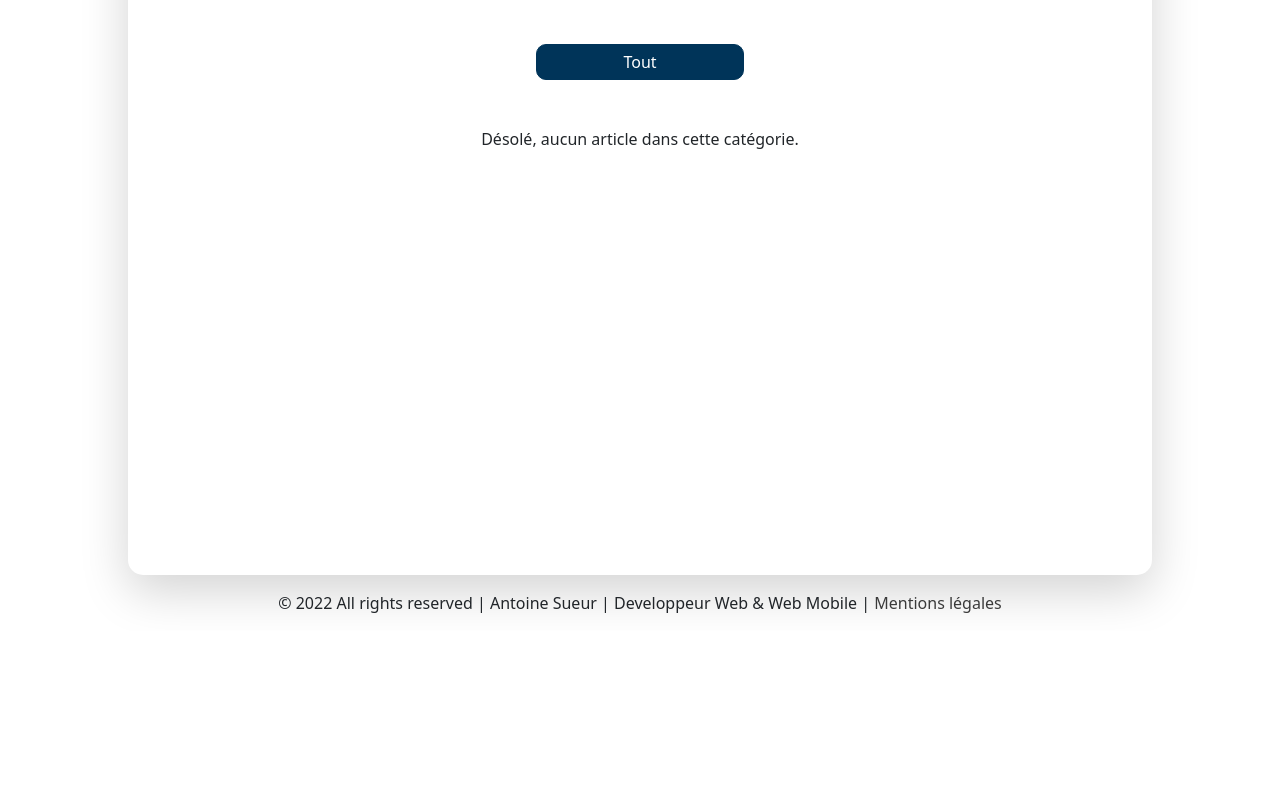
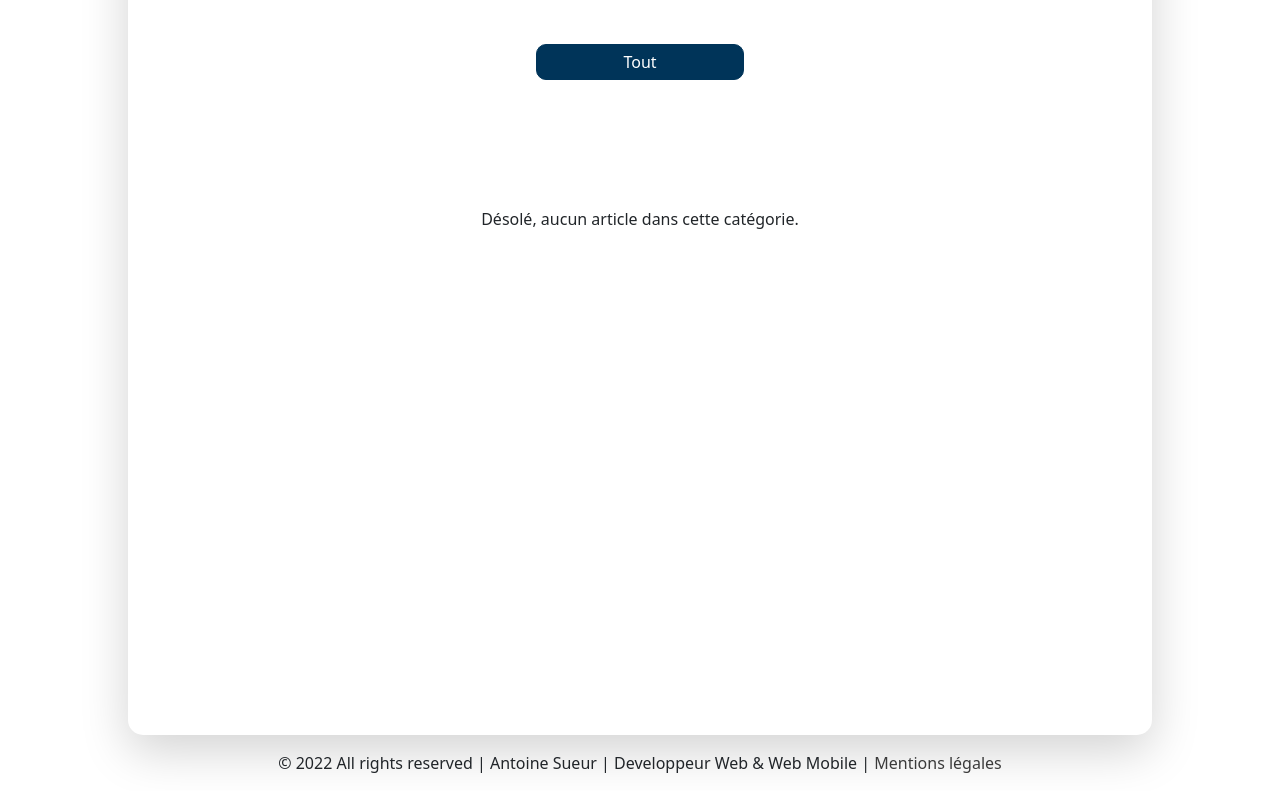
Before and after one commit to AntoineSueurPro/Blog_MVC, a PHP site: page / in a window 1280 px wide. Shown: the part 712-1503 px from the top of the page. Before the commit the page ends 1325 px from the top, so only its background shows below. Run offline with PHP 8.4, Linux system fonts and the light colour scheme; data that the repository does not hold is empty; classes that the project's autoload settings leave out are loaded by file name; some libraries are stand-ins or nearby versions.

Commit message:
Améliorations sur le design

```diff
--- a/controller/DashboardController.php
+++ b/controller/DashboardController.php
@@ -164,7 +164,7 @@ class DashboardController
             elseif (isset($_GET['action']) && $_GET['action'] === 'deleteMembre' && isset($_GET['membreId'])) {
                 if (is_numeric($_GET['membreId'])) {
                     $membre = $this->membresManager->selectOne($_GET['membreId']);
-                    if($membre['role'] != "0") {
+                    if($membre['role'] === '1') {
                         $_SESSION['info']['membre'] = 'Les administrateurs ne peuvent être supprimés.';
                         header('Location: index.php?route=dashboard&onglet=membres');
                     }
@@ -177,7 +177,7 @@ class DashboardController
                     $_SESSION['info']['membre'] = 'Membre supprimé !';
                     header('Location: index.php?route=dashboard&onglet=membres');
                 } else {
-                    header('Location: index.php?route=dashboard&onglet=article');
+                    header('Location: index.php?route=dashboard&onglet=membres');
                 }
             }
 
--- a/models/ArticlesManager.php
+++ b/models/ArticlesManager.php
@@ -28,7 +28,7 @@
      }
 
      public function selectAll() {
-         $query = Model::getBdd()->query('SELECT articles.id_article as id_article, articles.image_article as image, articles.titre as titre, articles.contenu as contenu, membres.pseudo as auteur, categories.nom_categorie as categorie, articles.created_at as created_at FROM articles LEFT JOIN categories ON articles.categorie = categories.id_categorie INNER JOIN membres ON articles.id_auteur = membres.id_membre');
+         $query = Model::getBdd()->query('SELECT articles.id_article as id_article, articles.image_article as image, articles.titre as titre, articles.contenu as contenu, membres.pseudo as auteur, categories.nom_categorie as categorie, articles.created_at as created_at FROM articles LEFT JOIN categories ON articles.categorie = categories.id_categorie INNER JOIN membres ON articles.id_auteur = membres.id_membre ORDER BY articles.id_article DESC');
          $result = $query->fetchAll(PDO::FETCH_ASSOC);
 
          return $result;
--- a/public/css/styles.css
+++ b/public/css/styles.css
@@ -170,9 +170,15 @@ p {
 /*==============================================================
 |              CLASSE UTILITAIRES                              |
 ==============================================================*/
-
+.height40 {
+    height: 40%;
+}
 .dashboard {
     min-height: 100vh;
+}
+
+.conteneur_article {
+    min-height: 70vh;
 }
 
 .largeur45 {
@@ -315,6 +321,11 @@ p {
 .avatar_dashboard {
     height: 75px;
     width: 75px;
+}
+
+.avatar_profil {
+    height: 250px;
+    width: 250px;
 }
 
 /*************************************************|
--- a/public/js/functions.js
+++ b/public/js/functions.js
@@ -26,7 +26,7 @@ function addContent(content) {
     content['created_at'] = content['created_at'].join("-")
     myElement.className = 'animate__animated animate__fadeIn item-article'
     myElement.innerHTML +=
-        '<img  class="card-img-top round" alt="image du post" src="public/img/' + content['image'] +'"></div>' +
+        '<img  class="card-img-top height40 round" alt="image du post" src="public/img/' + content['image'] +'"></div>' +
         '<div class="mt-2">' +
             '<p class="hero-date">'+ content['created_at'] +'</p>' +
             '<h5 class="card-title"><a class="titre-md" href="index.php?route=article&articleId=' + content['id_article'] + '">' + content['titre'] + '</a></h5>' +
--- a/views/article.view.php
+++ b/views/article.view.php
@@ -6,7 +6,7 @@ $created_at = explode("-", $article['created_at']);
 $created_at = array_reverse($created_at);
 $created_at = implode("-", $created_at)
 ?>
-    <section class="round shadow-lg p-5 container-mobile">
+    <section class="round shadow-lg p-3 container-mobile">
         <?php if (isset($_SESSION['error']['contenu'])) {
             echo '<p class="text-danger text-center">' . $_SESSION['error']['contenu'] . '</p>';
         } ?>
--- a/views/dashboard.view.php
+++ b/views/dashboard.view.php
@@ -79,7 +79,7 @@ ob_start();
                     $i = 1;
                     foreach ($articles as $article) { ?>
                         <tr>
-                            <th><?= $i ?></th>
+                            <th><?= $article['id_article'] ?></th>
                             <td><?= $article['titre'] ?></td>
                             <td> <?= substr($article['contenu'], 0, 350) . '...' ?></td>
                             <td><?= $article['created_at'] ?></td>
--- a/views/home.view.php
+++ b/views/home.view.php
@@ -32,7 +32,7 @@ $created_at = implode("-", $created_at)
     </div>
 
 
-    <div id="content" class="d-flex flex-wrap justify-content-lg-between justify-content-sm-center"></div>
+    <div id="content" class="d-flex flex-wrap gap-5 conteneur_article justify-content-center justify-content-lg-start"></div>
 </section>
 <?php
 $content = ob_get_clean();
--- a/views/profil.view.php
+++ b/views/profil.view.php
@@ -13,7 +13,7 @@ if ($_SESSION['membre']['avatar'] === NULL) {
             if (isset($_SESSION['info']) && !empty($_SESSION['info'])) { ?>
                 <p class="text-center text-success"><?= $_SESSION['info'] ?></p>
             <?php } ?>
-            <div class=""><img class="w-100 round" alt="avatar" src="public/img/<?= $_SESSION['membre']['avatar'] ?>"></div>
+            <div class="text-center"><img class="avatar_profil round" alt="avatar" src="public/img/<?= $_SESSION['membre']['avatar'] ?>"></div>
             <p class="text-center fw-bold titre-md mt-1 marge-reset"><?= $_SESSION['membre']['pseudo'] ?></p>
             <p class="text-center p-xs"><?= $_SESSION['membre']['role'] === '0' ? 'Membre' : 'Admin' ?></p>
             <p class="text-center"><a class="bouton d-inline-block w-75" href="?route=profil&action=updateAvatar">Modifier son avatar</a></p>
--- a/views/updateAvatar.view.php
+++ b/views/updateAvatar.view.php
@@ -11,7 +11,7 @@ ob_start();
                     <p class="text-danger text-center"><?= $error ?></p>
                 <?php }
             } ?>
-            <div class="mb-2"><img class="w-100 round" alt="avatar" src="public/img/<?= $_SESSION['membre']['avatar'] ?>"></div>
+            <div class="mb-2 text-center"><img class="avatar_profil round" alt="avatar" src="public/img/<?= $_SESSION['membre']['avatar'] ?>"></div>
             <form action="" method="POST" enctype="multipart/form-data">
                 <input type="hidden" name="MAX_SIZE_FILE" value="1000000">
                 <input class="fichierAvatar" type="file" name="avatar" required>
```
